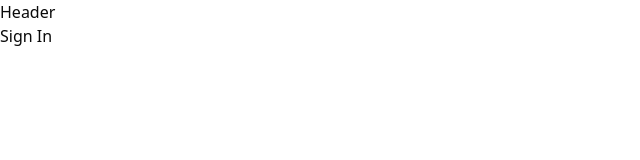
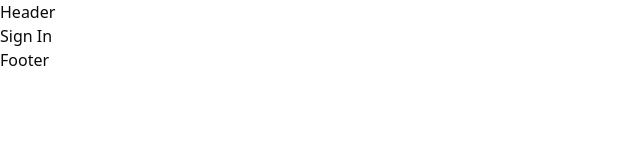
Before and after one commit to kajugadaniels/housify-client, a Next.js app: page /sign-in in a window 1280 px wide. Shown: the top 160 px of the page, without its empty margins (0-640 px from the left). Built offline with nearby package versions, Linux system fonts and the light colour scheme.

Commit message:
New changes

```diff
--- a/src/app/(auth)/layout.tsx
+++ b/src/app/(auth)/layout.tsx
@@ -1,4 +1,5 @@
 import AuthHeader from "@/components/shared/auth/Header";
+import Footer from "@/components/shared/Footer";
 
 export default function AuthLayout({
     children,
@@ -9,6 +10,7 @@ export default function AuthLayout({
         <div>
             <AuthHeader />
             {children}
+            <Footer />
         </div>
     );
 }
```
